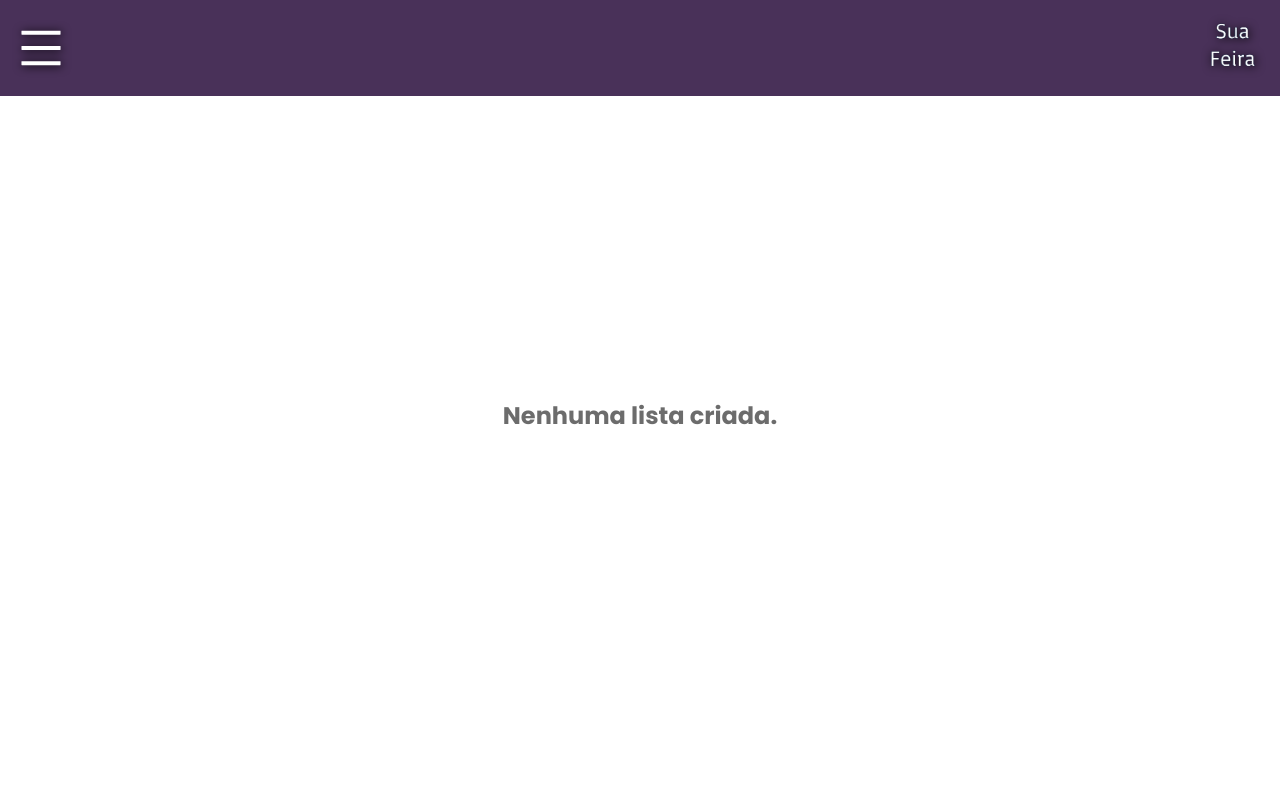
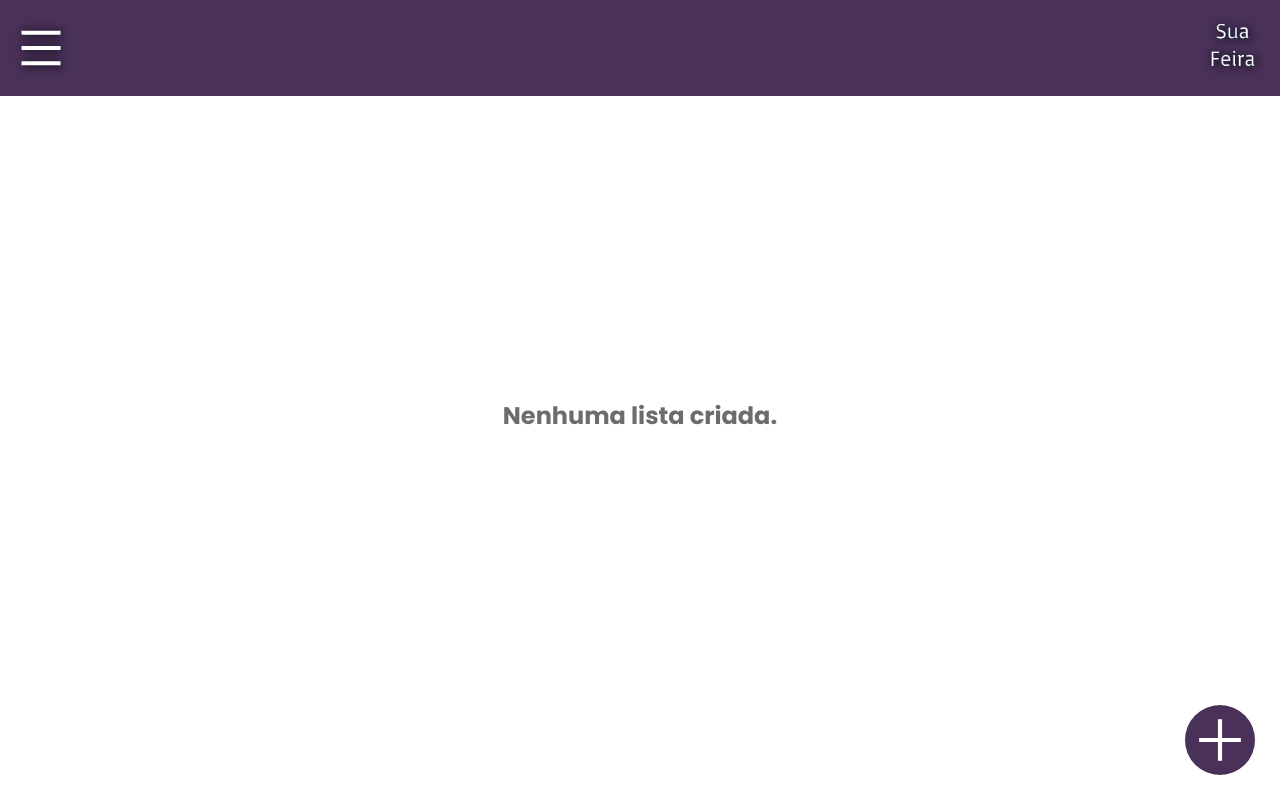
Before and after one commit to flavioedu-dev/mshop, a React (Vite) app: page / in a window 1280 px wide. Built offline with nearby package versions, Linux system fonts and the light colour scheme.

Commit message:
add new purchase button

```diff
--- a/src/App.tsx
+++ b/src/App.tsx
@@ -1,5 +1,6 @@
 import './App.css'
 import Header from './components/Header/Header'
+import PurchaseButton from './components/PurchaseButton/PurchaseButton'
 import Purchases from './components/Purchases/Purchases'
 
 function App() {
@@ -9,7 +10,9 @@ function App() {
       <Header />
       <main>
         <Purchases />
+        <PurchaseButton />
       </main>
+
     </>
   )
 }
--- /dev/null
+++ b/src/components/PurchaseButton/PurchaseButton.scss
@@ -0,0 +1,21 @@
+.purchase_btn {
+  font-size: 50px;
+  border: none;
+  border-radius: 50%;
+  padding: 10px;
+
+  display: flex;
+  justify-content: center;
+  align-items: center;
+  background-color: var(--color-first);
+
+  position: fixed;
+  right: 25px;
+  bottom: 25px;
+
+  cursor: pointer;
+
+  & path{
+    stroke: #fff;
+  }
+}
--- /dev/null
+++ b/src/components/PurchaseButton/PurchaseButton.tsx
@@ -0,0 +1,13 @@
+import "./PurchaseButton.scss"
+
+import { GrAdd } from "react-icons/gr"
+
+const PurchaseButton = () => {
+  return (
+    <button className="purchase_btn">
+      <GrAdd></GrAdd>
+    </button>
+  )
+}
+
+export default PurchaseButton
```
